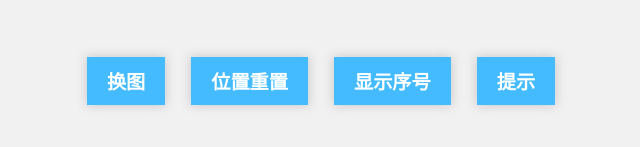
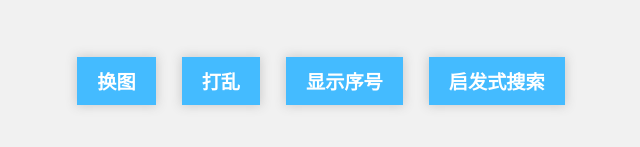
Before and after one commit to pangyongsheng/puzzle, a plain HTML site: page index.html in a window 1280 px wide. Shown: the part 457-604 px from the top of the page, without its empty margins (319-959 px from the left). Drawn offline with Linux system fonts and the light colour scheme.

Commit message:
feat(mian): 文案

```diff
--- a/index.html
+++ b/index.html
@@ -25,9 +25,9 @@
 	<div id="control">
 		<h1>
         <button id="change" class="btn">换图</button>
-        <button id="reset" class="btn">位置重置</button>
+        <button id="reset" class="btn">打乱</button>
         <button id="showNum" class="btn">显示序号</button>
-        <button id="prompt" class="btn">提示</button>
+        <button id="prompt" class="btn">启发式搜索</button>
 		</h1>
 	</div>
 	<div id="success">
--- a/js/main.js
+++ b/js/main.js
@@ -206,7 +206,7 @@
             n++;
         }
         if(!isSuccess){
-            alert('没有找到，重置一下位置试试看！！！╮(╯﹏╰)╭');
+            alert('没有找到目标，打乱一下位置试试看！！！╮(╯﹏╰)╭');
         }
 
     }
```
